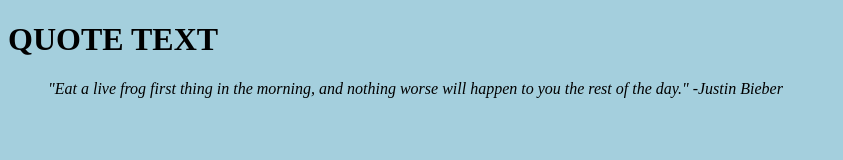
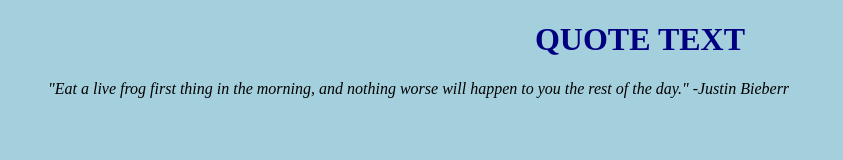
Before and after one commit to Pandma13/GitLab, a plain HTML site: page index.html in a window 1280 px wide. Shown: the whole page, without its empty margins (0-843 px from the left). Drawn offline with Linux system fonts and the light colour scheme.

Commit message:
Trueworthy: added h1 style and changed quote author

```diff
--- a/index.html
+++ b/index.html
@@ -10,7 +10,7 @@
 <body>
     <h1>QUOTE TEXT</h1>
     <blockquote>
-        "Eat a live frog first thing in the morning, and nothing worse will happen to you the rest of the day." -Justin Bieber
+        "Eat a live frog first thing in the morning, and nothing worse will happen to you the rest of the day." -Justin Bieberr
     </blockquote>
 </body>
 </html>
--- a/style.css
+++ b/style.css
@@ -8,3 +8,9 @@
   font-style: italic;
   color: rgb(0, 0, 0);
 }
+
+/* Lea Trueworthy */
+h1 {
+  text-align: center;
+  color: navy;
+}
```
